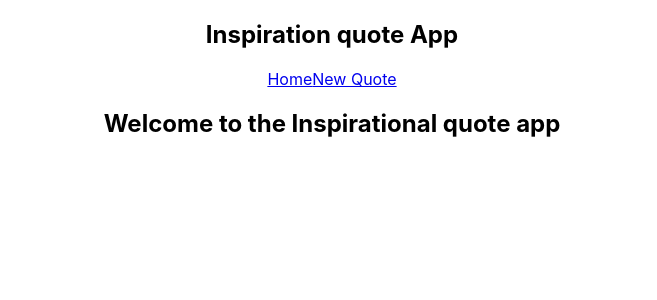
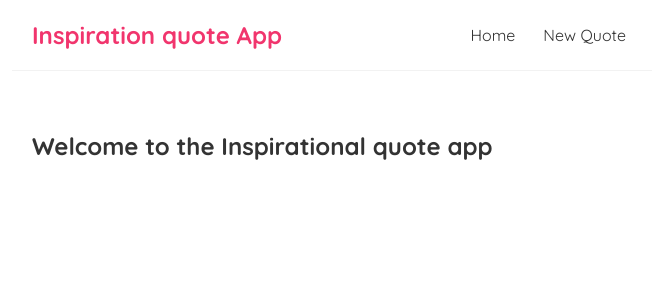
Before and after one commit to krishna-thapa/quote-react-web-app, a React (Create React App) app: page / in a window 1280 px wide. Shown: the top 300 px of the page, without its empty margins (308-965 px from the left). Built offline with nearby package versions, Linux system fonts and the light colour scheme.

Commit message:
Added css styling

```diff
--- a/src/App.css
+++ /dev/null
@@ -1,38 +0,0 @@
-.App {
-  text-align: center;
-}
-
-.App-logo {
-  height: 40vmin;
-  pointer-events: none;
-}
-
-@media (prefers-reduced-motion: no-preference) {
-  .App-logo {
-    animation: App-logo-spin infinite 20s linear;
-  }
-}
-
-.App-header {
-  background-color: #282c34;
-  min-height: 100vh;
-  display: flex;
-  flex-direction: column;
-  align-items: center;
-  justify-content: center;
-  font-size: calc(10px + 2vmin);
-  color: white;
-}
-
-.App-link {
-  color: #61dafb;
-}
-
-@keyframes App-logo-spin {
-  from {
-    transform: rotate(0deg);
-  }
-  to {
-    transform: rotate(360deg);
-  }
-}
--- a/src/App.js
+++ b/src/App.js
@@ -1,4 +1,3 @@
-import './App.css';
 import Navbar from "./components/Navbar";
 import Home from "./components/Home";
 
--- a/src/index.css
+++ b/src/index.css
@@ -1,13 +1,35 @@
-body {
+@import url('https://fonts.googleapis.com/css2?family=Quicksand:wght@300;400;500;600;700&display=swap');
+
+/* base styles */
+* {
   margin: 0;
-  font-family: -apple-system, BlinkMacSystemFont, 'Segoe UI', 'Roboto', 'Oxygen',
-    'Ubuntu', 'Cantarell', 'Fira Sans', 'Droid Sans', 'Helvetica Neue',
-    sans-serif;
-  -webkit-font-smoothing: antialiased;
-  -moz-osx-font-smoothing: grayscale;
+  font-family: "Quicksand";
+  color: #333;
 }
-
-code {
-  font-family: source-code-pro, Menlo, Monaco, Consolas, 'Courier New',
-    monospace;
+.navbar {
+  padding: 20px;
+  display: flex;
+  align-items: center;
+  max-width: 600px;
+  margin: 0 auto;
+  border-bottom: 1px solid #f2f2f2;
 }
+.navbar h1 {
+  color: #f1356d;
+}
+.navbar .links {
+  margin-left: auto;
+}
+.navbar a {
+  margin-left: 16px;
+  text-decoration: none;
+  padding: 6px;
+}
+.navbar a:hover {
+  color: #f1356d;
+}
+.content {
+  max-width: 600px;
+  margin: 40px auto;
+  padding: 20px;
+}
```
